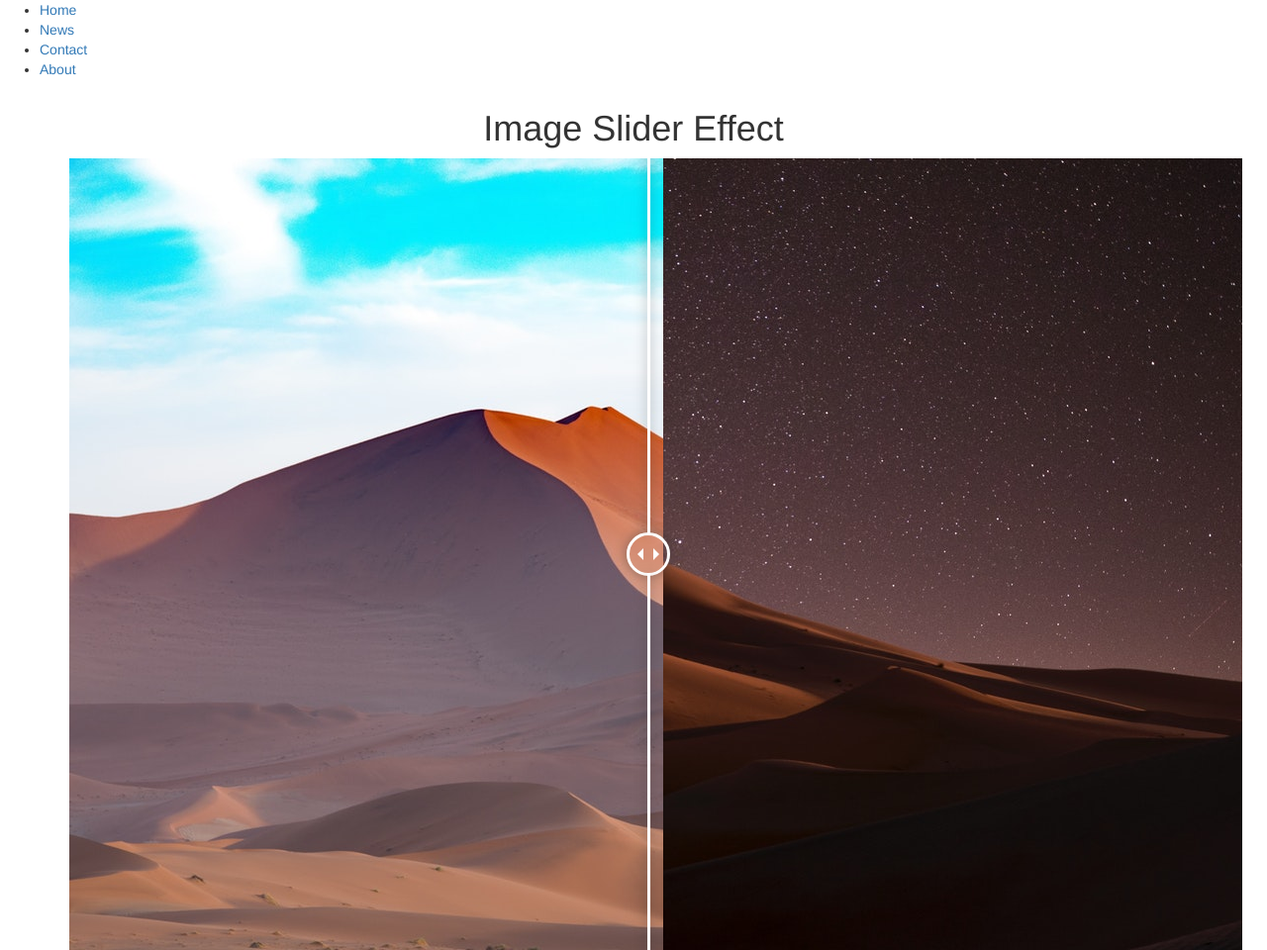
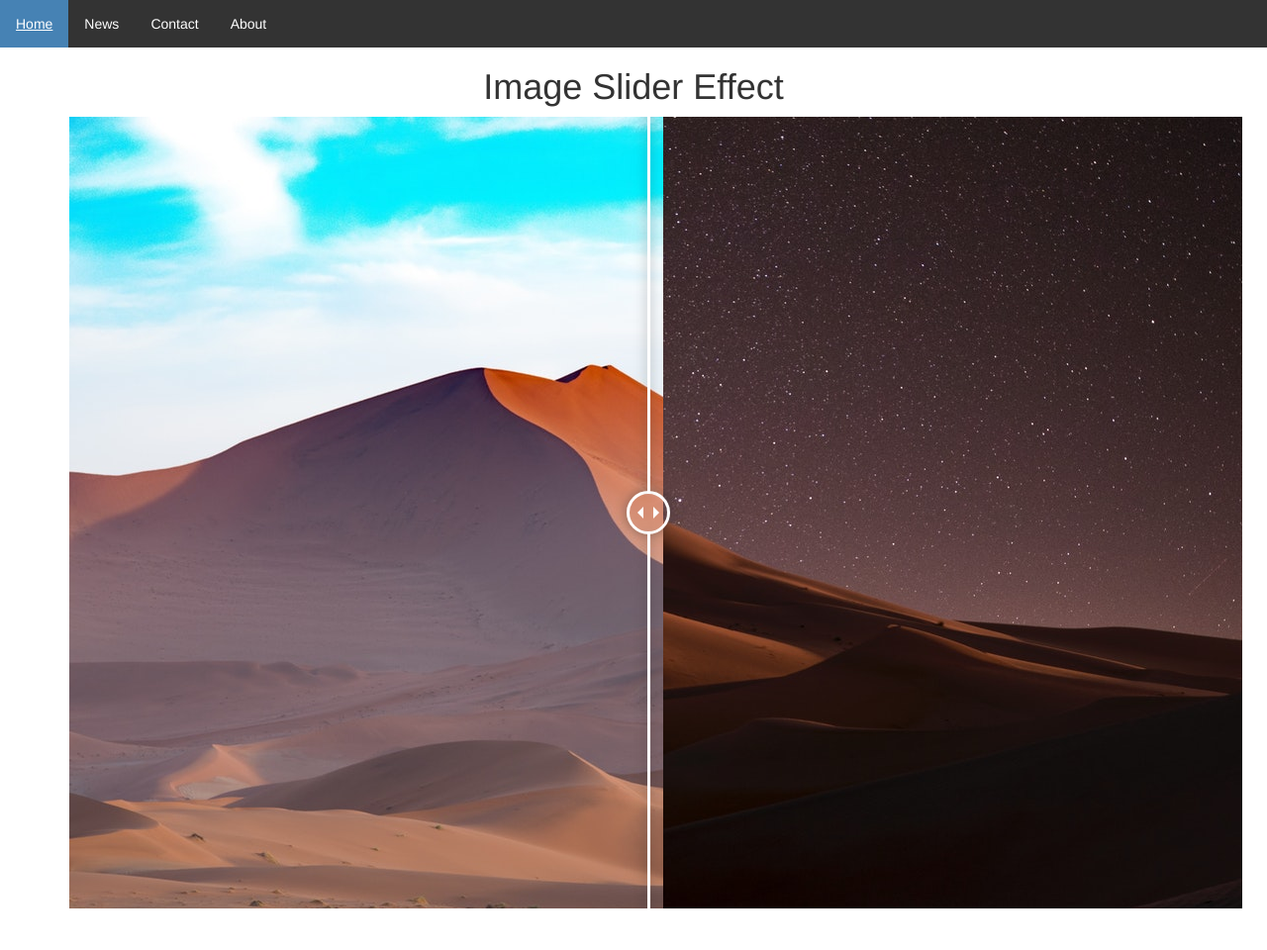
Before and after one commit to rjblee/image_slider, a plain HTML site: page index.html in a window 1280 px wide. Shown: the whole page at 99% size. After the commit the page ends 918 px from the top, so only its background shows below. Drawn offline with nearby package versions, Linux system fonts and the light colour scheme.

Commit message:
Style navbar

```diff
--- a/css/style.css
+++ b/css/style.css
@@ -1,4 +1,28 @@
 .col-xs-12 img {
     width: 100%;
+}
 
+ul {
+    list-style-type: none;
+    margin: 0;
+    padding: 0;
+    overflow: hidden;
+    background-color: #333;
 }
+
+li {
+    float: left;
+}
+
+li a {
+    display: block;
+    color: white;
+    text-align: center;
+    padding: 14px 16px;
+    text-decoration: none;
+}
+
+li a:hover {
+    background-color: steelblue;
+    color: white;
+}
```
